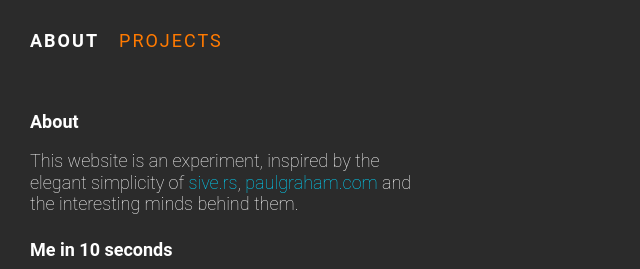
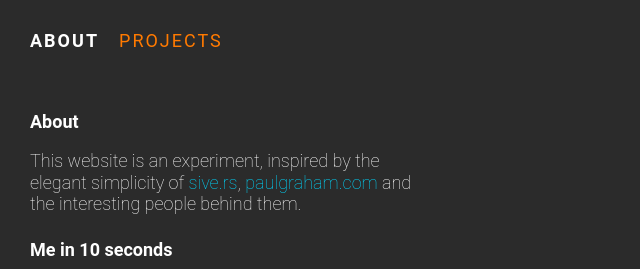
Before and after one commit to duncanlindsey/website, a plain HTML site: page index.html in a window 1280 px wide. Shown: the top 269 px of the page, 0-640 px from the left. Drawn offline with Linux system fonts and the light colour scheme.

Commit message:
Refactor: writing on index page

```diff
--- a/index.html
+++ b/index.html
@@ -16,7 +16,7 @@
                 <p>
 		            This website is an experiment, inspired by the elegant simplicity of
                     <a href="https://sive.rs" class="external">sive.rs</a>, <a href="https://paulgraham.com" class="external">paulgraham.com</a>
-                    and the interesting minds behind them.
+                    and the interesting people behind them.
                 </p>
                 <h2>Me in 10 seconds</h2>
                 <p>
```
